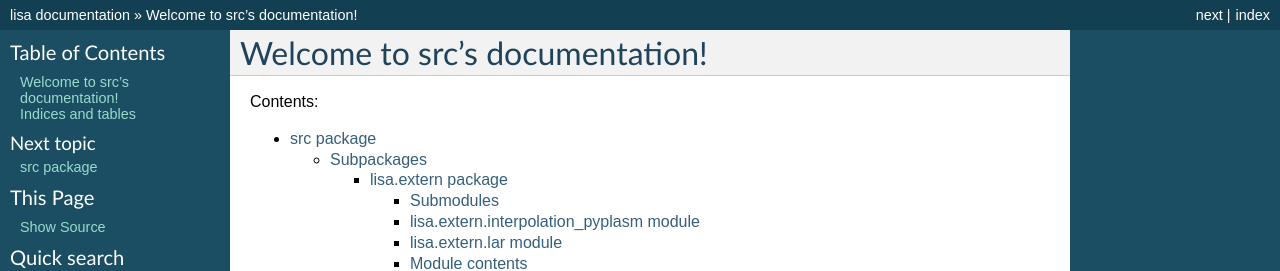
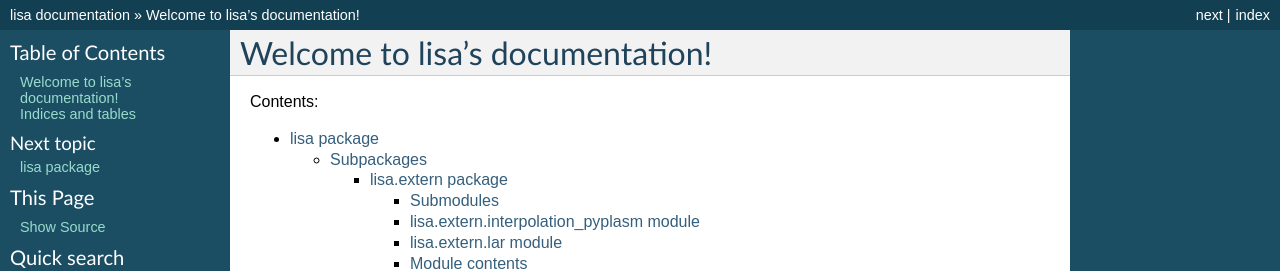
Before and after one commit to mjirik/lisa, a Sphinx documentation site: the page built from docs/index.rst, in a window 1280 px wide and 900 px high. Shown: the top 271 px of the window. Built offline with Sphinx 7.4.7, drawn with Linux system fonts in a browser that asks for light colours; some of the changed text lies outside the part shown.

Commit message:
sphinx src->lisa

```diff
--- a/docs/index.rst
+++ b/docs/index.rst
@@ -1,9 +1,9 @@
-.. src documentation master file, created by
+.. lisa documentation master file, created by
    sphinx-quickstart on Fri Oct 31 14:03:40 2014.
    You can adapt this file completely to your liking, but it should at least
    contain the root `toctree` directive.
 
-Welcome to src's documentation!
+Welcome to lisa's documentation!
 ===============================
 
 Contents:
--- a/docs/lisa.extern.rst
+++ b/docs/lisa.extern.rst
@@ -5,7 +5,7 @@ Submodules
 ----------
 
 lisa.extern.interpolation_pyplasm module
----------------------------------------
+----------------------------------------
 
 .. automodule:: lisa.extern.interpolation_pyplasm
     :members:
@@ -13,7 +13,7 @@ lisa.extern.interpolation_pyplasm module
     :show-inheritance:
 
 lisa.extern.lar module
----------------------
+----------------------
 
 .. automodule:: lisa.extern.lar
     :members:
--- a/docs/lisa.rst
+++ b/docs/lisa.rst
@@ -1,4 +1,4 @@
-src package
+lisa package
 ===========
 
 Subpackages
@@ -401,7 +401,7 @@ lisa.volumetry_evaluation module
 Module contents
 ---------------
 
-.. automodule:: src
+.. automodule:: lisa
     :members:
     :undoc-members:
     :show-inheritance:
```
